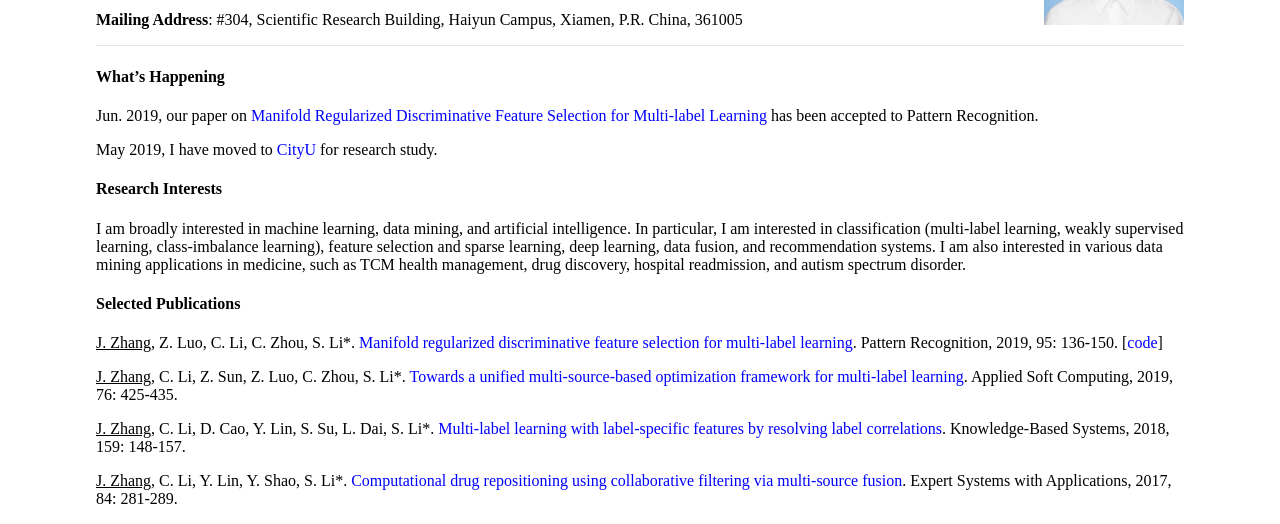
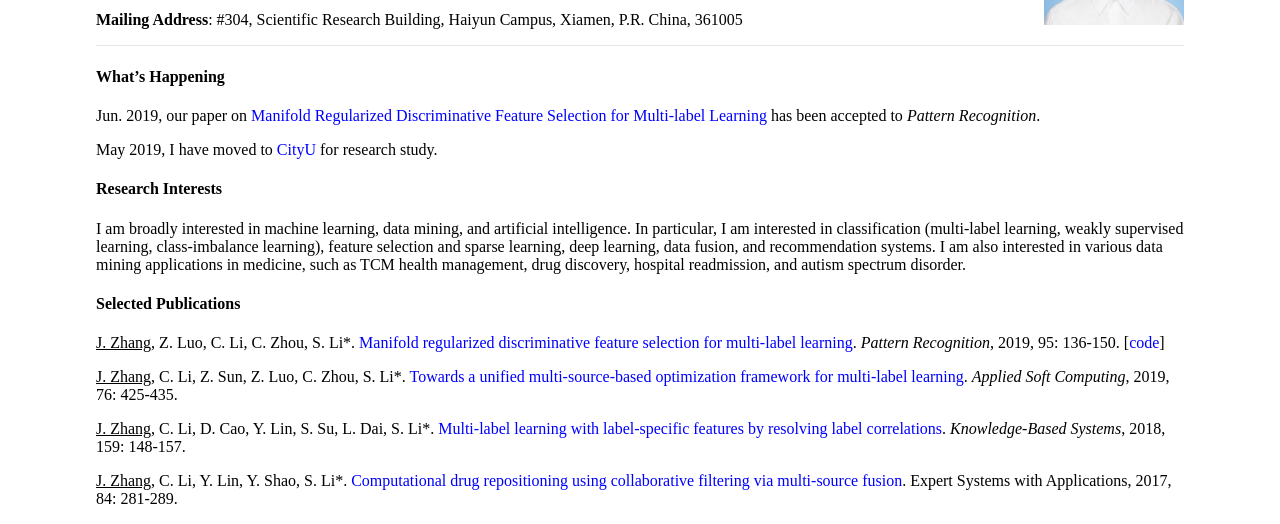
Before and after one commit to jiazhang-ml/jiazhang-ml.github.io, a Jekyll site: the page built from index.md, in a window 1280 px wide. Shown: the part 246-770 px from the top of the page. Built offline with Jekyll 4.4.1, drawn with Linux system fonts in a browser that asks for light colours.

```diff
--- a/index.md
+++ b/index.md
@@ -16,7 +16,7 @@ I am currently working towards the Ph.D. degree in the Artificial Intelligence D
 
 #### What's Happening
 
-Jun. 2019, our paper on [Manifold Regularized Discriminative Feature Selection for Multi-label Learning](https://www.sciencedirect.com/science/article/pii/S0031320319302341) has been accepted to Pattern Recognition.
+Jun. 2019, our paper on [Manifold Regularized Discriminative Feature Selection for Multi-label Learning](https://www.sciencedirect.com/science/article/pii/S0031320319302341) has been accepted to *Pattern Recognition*.
 
 May 2019, I have moved to [CityU](https://www.cityu.edu.hk/) for research study.
 
@@ -26,11 +26,11 @@ I am broadly interested in machine learning, data mining, and artificial intelli
 
 #### Selected Publications
 
-<u>J. Zhang</u>, Z. Luo, C. Li, C. Zhou, S. Li\*. [Manifold regularized discriminative feature selection for multi-label learning](https://www.sciencedirect.com/science/article/abs/pii/S0031320319302341). Pattern Recognition, 2019, 95: 136-150. [[code](MDFS-master.zip)]
+<u>J. Zhang</u>, Z. Luo, C. Li, C. Zhou, S. Li\*. [Manifold regularized discriminative feature selection for multi-label learning](https://www.sciencedirect.com/science/article/abs/pii/S0031320319302341). *Pattern Recognition*, 2019, 95: 136-150. [[code](MDFS-master.zip)]
 
-<u>J. Zhang</u>, C. Li, Z. Sun, Z. Luo, C. Zhou, S. Li\*. [Towards a unified multi-source-based optimization framework for multi-label learning](https://www.sciencedirect.com/science/article/abs/pii/S1568494618307051). Applied Soft Computing, 2019, 76: 425-435.
+<u>J. Zhang</u>, C. Li, Z. Sun, Z. Luo, C. Zhou, S. Li\*. [Towards a unified multi-source-based optimization framework for multi-label learning](https://www.sciencedirect.com/science/article/abs/pii/S1568494618307051). *Applied Soft Computing*, 2019, 76: 425-435.
 
-<u>J. Zhang</u>, C. Li, D. Cao, Y. Lin, S. Su, L. Dai, S. Li\*. [Multi-label learning with label-specific features by resolving label correlations](https://www.sciencedirect.com/science/article/abs/pii/S0950705118303472). Knowledge-Based Systems, 2018, 159: 148-157.
+<u>J. Zhang</u>, C. Li, D. Cao, Y. Lin, S. Su, L. Dai, S. Li\*. [Multi-label learning with label-specific features by resolving label correlations](https://www.sciencedirect.com/science/article/abs/pii/S0950705118303472). *Knowledge-Based Systems*, 2018, 159: 148-157.
 
 <u>J. Zhang</u>, C. Li, Y. Lin, Y. Shao, S. Li\*. [Computational drug repositioning using collaborative filtering via multi-source fusion](https://www.sciencedirect.com/science/article/pii/S0957417417303202). Expert Systems with Applications, 2017, 84: 281-289.
 
```
